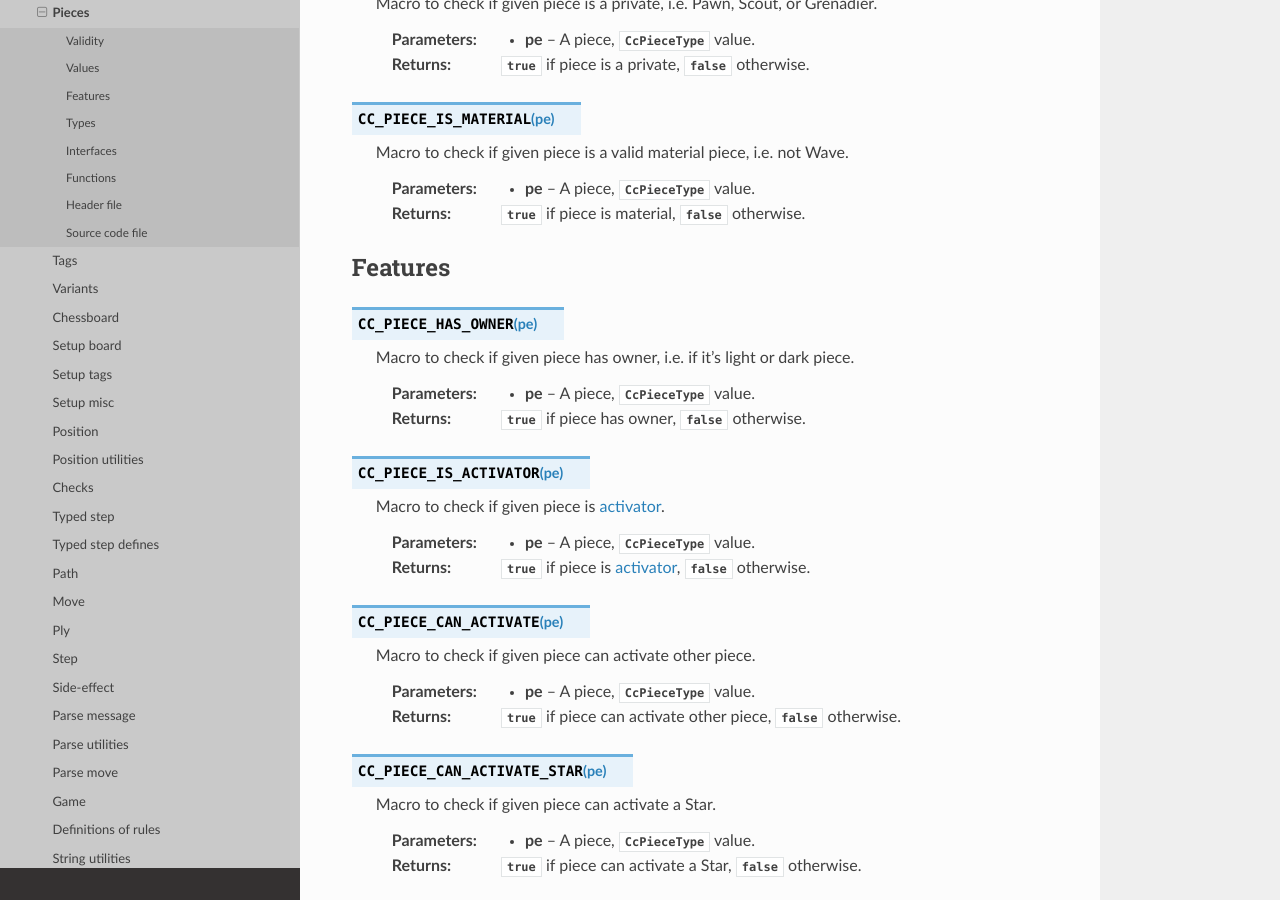
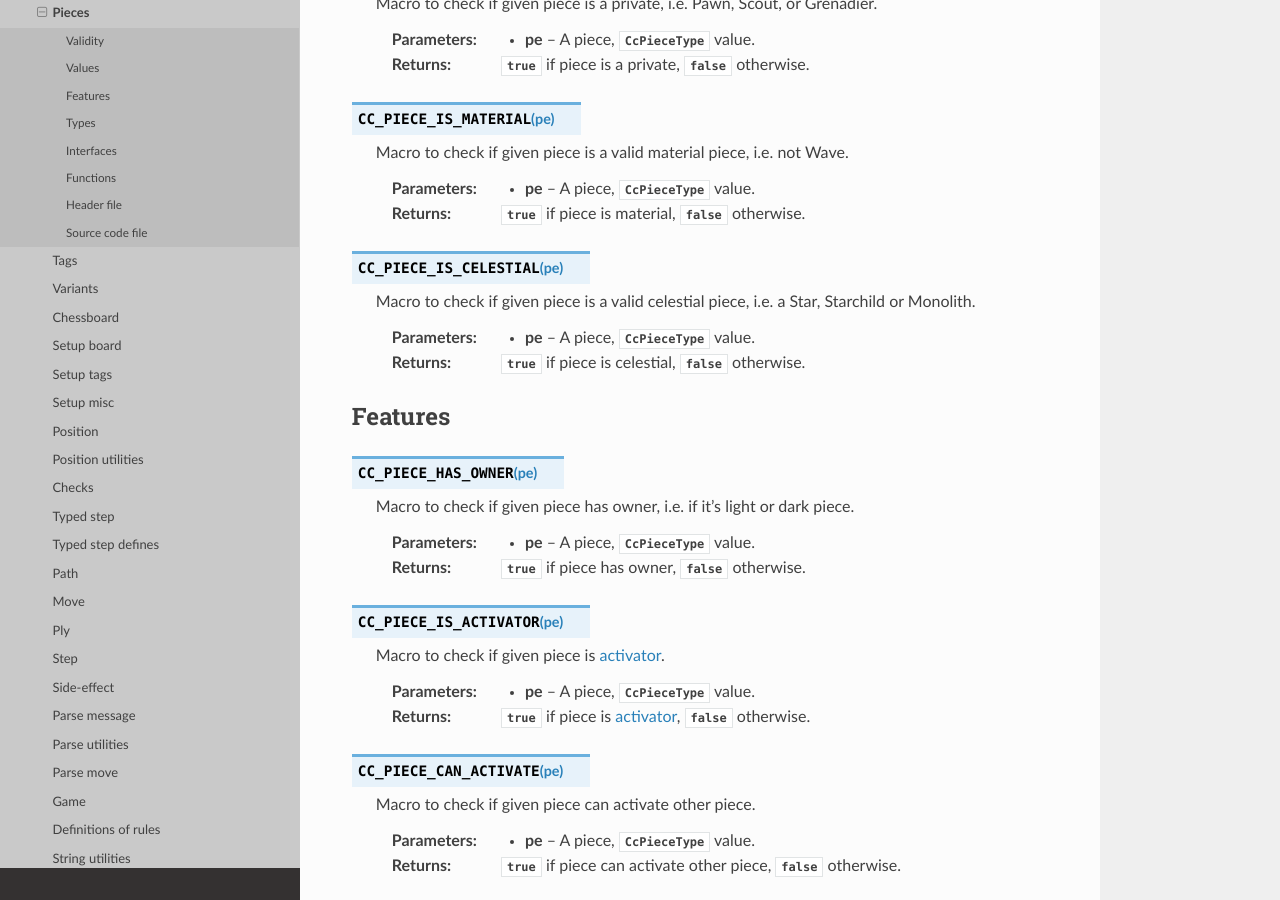
Before and after one commit to mmlacak/crochess, a Sphinx documentation site: the page built from docs/source/libcc/ccpiece.rst, in a window 1280 px wide and 900 px high, scrolled down 4060 px. Built offline with Sphinx 7.4.7 and the Read the Docs theme 3.1.0, drawn with Linux system fonts in a browser that asks for light colours.

Commit message:
Added piece macro + docs.

```diff
--- a/docs/source/conf.py
+++ b/docs/source/conf.py
@@ -26,10 +26,10 @@ copyright = '2021, Mario Mlačak'
 author = 'Mario Mlačak'
 
 # The short X.Y version
-version = "0.0.1.165:1344+20250426.031840"   # docs-new-lib-short-version-major-minor-feature-commit+meta~breaks-place-marker
+version = "0.0.1.180:1359+20250507.081531"   # docs-new-lib-short-version-major-minor-feature-commit+meta~breaks-place-marker
 
 # The full version, including alpha/beta/rc tags
-release = "0.0.1.165:1344+20250426.031840"   # docs-new-lib-full-version-major-minor-feature-commit+meta~breaks-place-marker
+release = "0.0.1.180:1359+20250507.081531"   # docs-new-lib-full-version-major-minor-feature-commit+meta~breaks-place-marker
 
 
 # -- General configuration ---------------------------------------------------
--- a/docs/source/libcc/ccpiece.rst
+++ b/docs/source/libcc/ccpiece.rst
@@ -209,6 +209,14 @@ Values
 
     :param pe: A piece, :c:type:`CcPieceType` value.
     :returns: :c:data:`true` if piece is material, :c:data:`false` otherwise.
+
+.. c:macro:: CC_PIECE_IS_CELESTIAL(pe)
+
+    Macro to check if given piece is a valid celestial piece, i.e. a Star,
+    Starchild or Monolith.
+
+    :param pe: A piece, :c:type:`CcPieceType` value.
+    :returns: :c:data:`true` if piece is celestial, :c:data:`false` otherwise.
 
 .. _lbl-libcc-ccpiece-features:
 
```
Also changed, not shown: README.md (+2 -2 lines), 5 other files.
